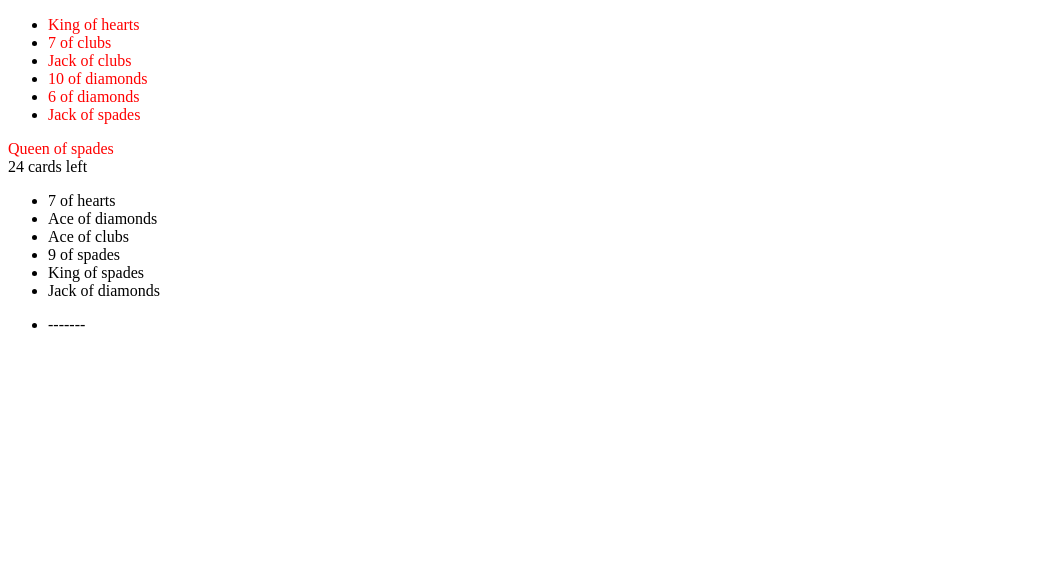
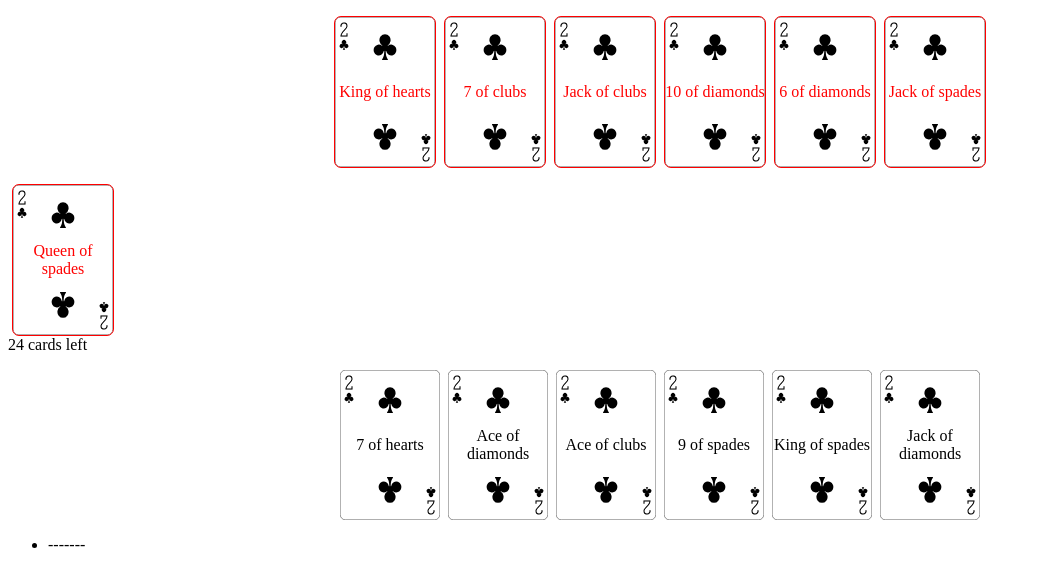
Before and after one commit to SamTLT/durak, a React (Create React App) app: page / in a window 1280 px wide. Shown: the top 586 px of the page, without its empty margins (0-1041 px from the left). Built offline with nearby package versions, Linux system fonts and the light colour scheme.

Commit message:
workin on cards

```diff
--- a/src/App.js
+++ b/src/App.js
@@ -7,25 +7,13 @@ import { bindActionCreators } from 'redux';
 import Table from './components/table';
 import Card from './components/card';
 import Button from './components/button';
+import Cards from './components/cards';
 
 import * as actions from './action';
 
-const Cards = (prop) => {
-
-  const cardsArr = prop.cards.map(card => {
-    return <li key={card.key}><Card card={card} /></li>
-  })
-
-  return (
-    <ul>
-      {cardsArr}
-    </ul>
-  )
-}
-
 const deck = new Deck();
 
-const App = ({ cards, trump, enemyCards, setInitials, status, receiveCardFromServer, deckState, winner }) => {
+const App = ({ cards, trump, enemyCards, setInitials, deckState, winner }) => {
 
   useEffect(() => {
     setInitials(deck);
--- a/src/components/card/card.js
+++ b/src/components/card/card.js
@@ -14,7 +14,7 @@ const Card = ({ card, putCardOnTable, beatCardOnTable, cardsToUse, status }) =>
     const canIUse = cardsToUse.findIndex(item => item.key === card.key);
 
     if (canIUse === -1 || status === 'hold') {
-        return <div className={styles['card-unavable']} >{card.name}</div>
+        return <div className={`${styles['card']} ${styles['card-unavable']}`} >{card.name}</div>
     }
 
     let onClick;
--- a/src/components/card/card.module.css
+++ b/src/components/card/card.module.css
@@ -1,7 +1,21 @@
 .card {
     cursor: pointer;
+    height: 150px;
+    width: 100px;
+    margin-left: 4px;
+    margin-right: 4px;
+    background: url('../../img/2C.svg');
+    background-size: 100% 100%;
+
+    text-align: center;
+
+    display: flex;
+    justify-content: center;
+    align-items: center;
 }
 
 .card-unavable {
     color: red;
+    border: solid 1px red;
+    border-radius: 7px;
 }
--- /dev/null
+++ b/src/components/cards/cards.js
@@ -0,0 +1,20 @@
+import React from 'react';
+
+import styles from './cards.module.css';
+
+import Card from '../card';
+
+const Cards = (prop) => {
+
+    const cardsArr = prop.cards.map(card => {
+        return <li key={card.key}><Card card={card} /></li>
+    })
+
+    return (
+        <ul className={styles['cards']}>
+            {cardsArr}
+        </ul>
+    )
+}
+
+export default Cards;
--- /dev/null
+++ b/src/components/cards/cards.module.css
@@ -0,0 +1,5 @@
+.cards {
+    list-style-type: none;
+    display: flex;
+    justify-content: center;
+}
--- /dev/null
+++ b/src/components/cards/index.js
@@ -0,0 +1,3 @@
+import Cards from './cards';
+
+export default Cards;
```
Also changed, not shown: src/img/2C.svg (added).
